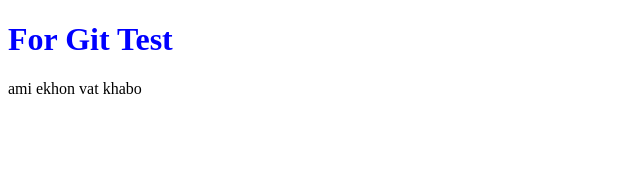
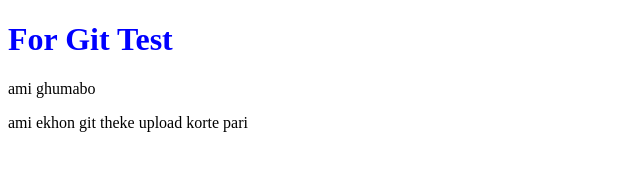
Before and after one commit to Nursam12/test, a plain HTML site: page index.html in a window 1280 px wide. Shown: the whole page, without its empty margins (0-640 px from the left). Drawn offline with Linux system fonts and the light colour scheme.

Commit message:
kichu add korlam

```diff
--- a/index.html
+++ b/index.html
@@ -1,5 +1,6 @@
 <!DOCTYPE html>
 <html lang="en">
+
 <head>
     <meta charset="UTF-8">
     <meta http-equiv="X-UA-Compatible" content="IE=edge">
@@ -7,8 +8,11 @@
     <title>Document</title>
     <link rel="stylesheet" href="style.css">
 </head>
+
 <body>
     <h1> For Git Test</h1>
-    <p> ami  ekhon vat khabo  </p>
+    <p> ami ghumabo</p>
+    <p>  ami ekhon git theke  upload korte pari</p>
 </body>
+
 </html>
```
